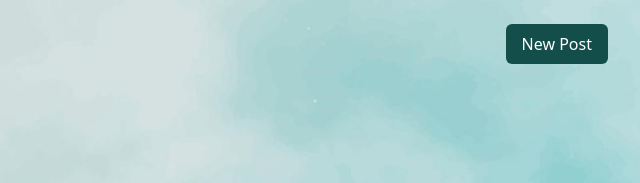
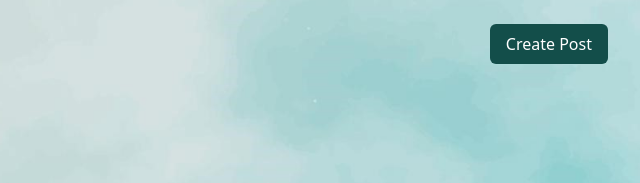
Before and after one commit to HelChris/readersrealm, a website: page feed/index.html in a window 1280 px wide. Shown: the part 189-372 px from the top of the page, 640-1280 px from the left. Drawn offline with Linux system fonts and the light colour scheme.

Commit message:
changed new post button text

```diff
--- a/feed/index.html
+++ b/feed/index.html
@@ -44,7 +44,7 @@
       </select>
     </div>
     <button id="new-post-button"
-      class="bg-teal-900 text-white py-2 px-4 rounded-md hover:bg-teal-600 focus:outline-none focus:ring-2 focus:ring-offset-2 focus:ring-teal-900">New
+      class="bg-teal-900 text-white py-2 px-4 rounded-md hover:bg-teal-600 focus:outline-none focus:ring-2 focus:ring-offset-2 focus:ring-teal-900">Create
       Post</button>
   </div>
   <section>
```
